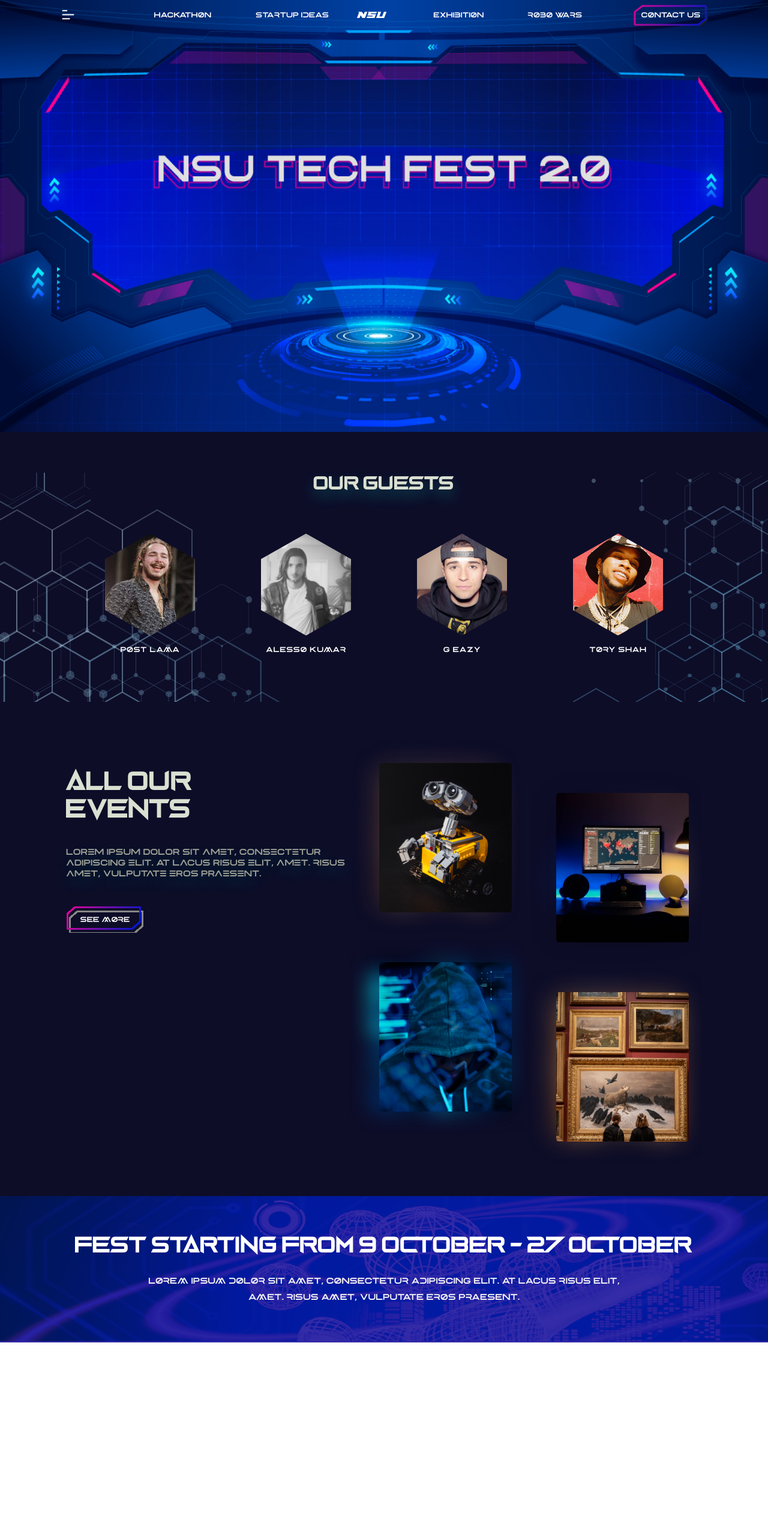
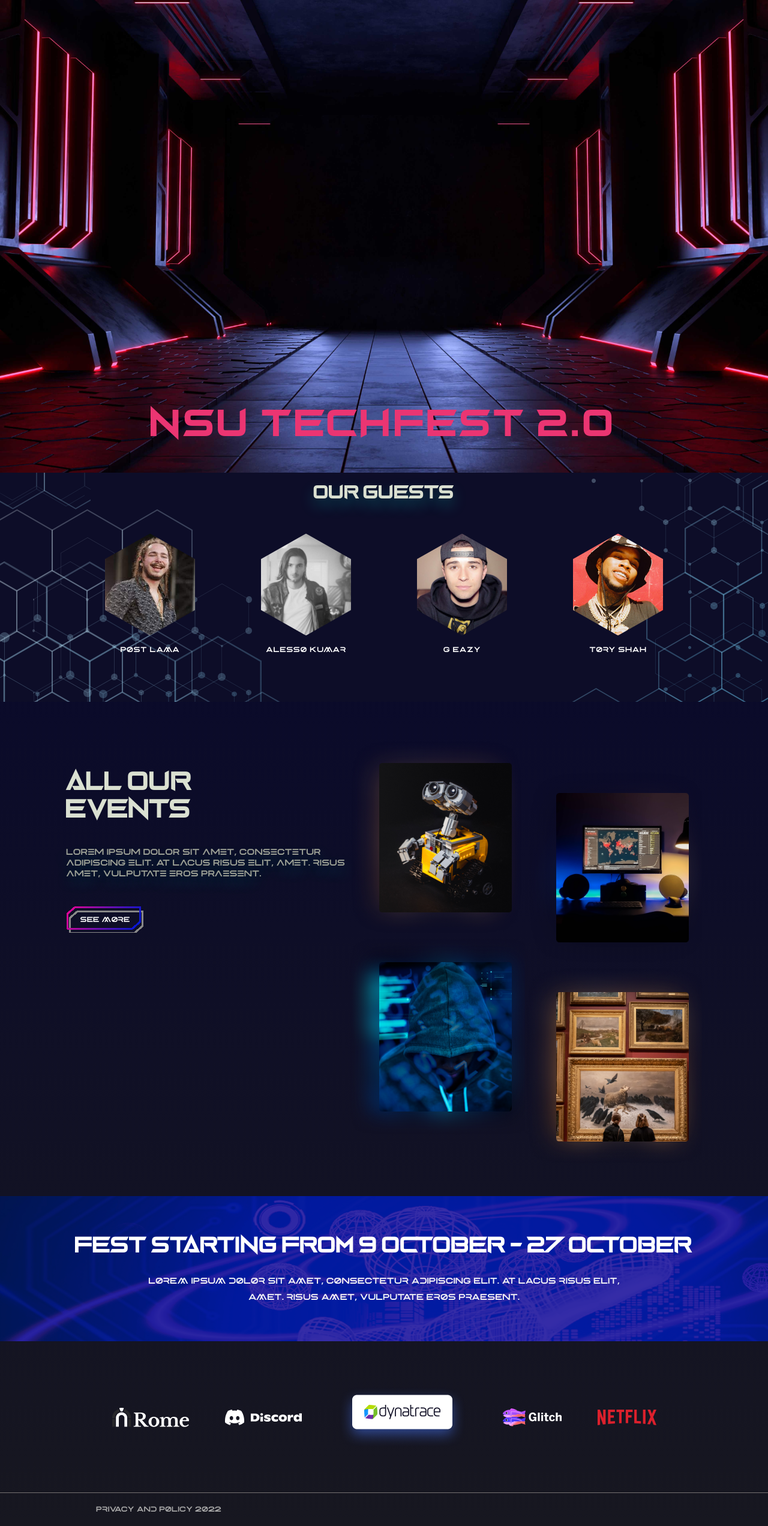
Before and after one commit to scodus/nsu-frontend, a React (Vite) app: page / in a window 1280 px wide. Shown: the top 2544 px of the page at 60% size. Before the commit the page ends 2238 px from the top, so only its background shows below. Built offline with nearby package versions, Linux system fonts and the light colour scheme.

Commit message:
homepage basic done, route with layout is setup and navbar active is setup too

```diff
--- a/src/App.jsx
+++ b/src/App.jsx
@@ -1,15 +1,21 @@
-import { Routes, Route } from "react-router-dom";
+import { Routes, Route, Outlet } from "react-router-dom";
 import HomePage from "./pages/home";
 import OtherPage from "./pages/utils";
 import Hackathon from "./pages/hackathon";
+import HomepageLayout from "./layouts/HomepageLayout";
 
 function App() {
   return (
     <div>
       <Routes>
-        <Route path="/" element={<HomePage />} />
-        <Route path="/other" element={<OtherPage />} />
-        <Route path="/hackathon" element={<Hackathon />} />
+        {/* layout wrapper  */}
+        <Route element={<HomepageLayout render={() => <Outlet />} />}>
+          {/* pages inside that layout */}
+          <Route path="/" element={<HomePage />} />
+          <Route path="/hackathon" element={<Hackathon />} />
+          <Route path="/other" element={<OtherPage />} />
+          {/* end of pages  */}
+        </Route>
       </Routes>
     </div>
   );
--- a/src/components/navbar/index.jsx
+++ b/src/components/navbar/index.jsx
@@ -2,27 +2,42 @@
   NavbarCenterLeft,
   NavbarMiddle,
   NavbarParent,
-  CenterTitle,
   NavbarCenterRight,
   ContactBtn,
+  NavLink,
+  NavCenterLink,
+  Icon,
 } from "./styles";
 import { ReactComponent as MenuIcon } from "./../../assets/hamburger.svg";
+import { useLocation } from "react-router-dom";
 
 const Navbar = () => {
+  const { pathname } = useLocation();
+
+  // use this to render navbar active link
+  const renderActive = (item) => {
+    return pathname.slice(1) === item ? "active" : "deactive";
+  };
+  // --------------------------
+
   return (
     <NavbarParent>
-      <div>
+      <Icon>
         <MenuIcon />
-      </div>
+      </Icon>
       <NavbarMiddle>
         <NavbarCenterLeft>
-          <div>hackathon</div>
-          <div>startup ideas</div>
+          <NavLink active={renderActive("hackathon")} to={"/hackathon"}>
+            hackathon
+          </NavLink>
+          <NavLink to="#">startup ideas</NavLink>
         </NavbarCenterLeft>
-        <CenterTitle>NSU</CenterTitle>
+        <NavCenterLink active={renderActive("")} to="/">
+          NSU
+        </NavCenterLink>
         <NavbarCenterRight>
-          <div>exhibition</div>
-          <div>robo wars</div>
+          <NavLink to="#">exhibition</NavLink>
+          <NavLink to="#">robo wars</NavLink>
         </NavbarCenterRight>
       </NavbarMiddle>
       <ContactBtn>Contact Us</ContactBtn>
--- a/src/components/navbar/styles.js
+++ b/src/components/navbar/styles.js
@@ -1,5 +1,6 @@
 import styled from "styled-components";
 import btn from "./../../assets/contact-btn.png";
+import { Link } from "react-router-dom";
 
 const NavbarParent = styled.div`
   width: 100vw;
@@ -11,7 +12,9 @@
   padding: 25px 100px;
   color: #fff;
 `;
-
+const Icon = styled.div`
+  cursor: pointer;
+`;
 const NavbarMiddle = styled.div`
   display: flex;
   justify-content: space-between;
@@ -37,22 +40,6 @@
   display: flex;
   width: 33rem;
   justify-content: space-around;
-
-  > * {
-    /* margin: 0 10px; */
-    font-family: "polaris";
-    font-size: 1.2rem;
-    font-weight: 400;
-    text-transform: uppercase;
-  }
-`;
-
-const CenterTitle = styled.div`
-  margin: 0 4.5rem;
-  font-family: "paladins";
-  letter-spacing: 0.01em;
-  font-size: 16px;
-  font-weight: 400;
 `;
 
 const ContactBtn = styled.div`
@@ -69,12 +56,31 @@
   font-weight: 400;
   text-transform: uppercase;
 `;
+const NavLink = styled(Link)`
+  text-decoration: none;
+  color: ${(props) => (props.active === "active" ? "#1FF8D1" : "#fff")};
+  font-family: "polaris";
+  font-size: 1.2rem;
+  font-weight: 400;
+  text-transform: uppercase;
+`;
 
+const NavCenterLink = styled(Link)`
+  text-decoration: none;
+  margin: 0 4.5rem;
+  font-family: "paladins";
+  letter-spacing: 0.01em;
+  font-size: 16px;
+  font-weight: 400;
+  color: ${(props) => (props.active === "active" ? "#1FF8D1" : "#fff")};
+`;
 export {
   NavbarParent,
   NavbarMiddle,
   NavbarCenterLeft,
   NavbarCenterRight,
-  CenterTitle,
+  NavCenterLink,
   ContactBtn,
+  NavLink,
+  Icon,
 };
--- /dev/null
+++ b/src/pages/home/SponsorSection.jsx
@@ -0,0 +1,20 @@
+import { SponsorImage, SponsorParent } from "./styles";
+import logo1 from "./../../assets/logos/logo-1.png";
+import logo2 from "./../../assets/logos/logo-2.png";
+import logo3 from "./../../assets/logos/logo-3.png";
+import logo4 from "./../../assets/logos/logo-4.png";
+import logo5 from "./../../assets/logos/logo-5.png";
+
+const SponsorSection = () => {
+  return (
+    <SponsorParent>
+      <SponsorImage src={logo1} />
+      <SponsorImage src={logo2} />
+      <SponsorImage src={logo3} />
+      <SponsorImage src={logo4} />
+      <SponsorImage src={logo5} />
+    </SponsorParent>
+  );
+};
+
+export default SponsorSection;
--- a/src/pages/home/index.jsx
+++ b/src/pages/home/index.jsx
@@ -1,29 +1,30 @@
 import PreLoader from "../../components/preloader";
 import HomepageLayout from "../../layouts/HomepageLayout";
-import { Header } from "./styles";
+import { Footer, Header, HomeParent } from "./styles";
 
 import GuestSection from "./GuestSection";
 import EventSection from "./EventSection";
 import StartingDate from "./StartingDate";
+import SponsorSection from "./SponsorSection";
 
 const HomePage = () => {
   return (
-    <div>
-      {/* <PreLoader /> */}
+    <HomeParent>
+      <PreLoader />
+      {/* Hero Section */}
       <Header />
       {/* this is guest area */}
       <GuestSection />
       {/* this is all our events section */}
       <EventSection />
-
       {/* start end text in here */}
       <StartingDate />
-    </div>
+      {/* sponsor area here */}
+      <SponsorSection />
+
+      <Footer>privacy and policy 2022</Footer>
+    </HomeParent>
   );
 };
 
-const HomePageWithNavbar = () => {
-  return <HomepageLayout render={() => <HomePage />} />;
-};
-
-export default HomePageWithNavbar;
+export default HomePage;
--- a/src/pages/home/styles.js
+++ b/src/pages/home/styles.js
@@ -6,6 +6,10 @@
   display: flex;
   align-items: center;
   justify-content: center;
+`;
+
+const HomeParent = styled.div`
+  background: linear-gradient(180deg, #000032 0%, #171720 100%);
 `;
 
 const Header = styled.div`
@@ -19,7 +23,7 @@
 
 const GuestArea = styled.div`
   width: 100vw;
-  background-color: #0d0d28;
+  /* background-color: #0d0d28; */
   color: #fff;
   padding-top: 6.8rem;
   position: relative;
@@ -27,7 +31,7 @@
 
 const GuestAreaTitle = styled.div`
   position: absolute;
-  top: 0;
+  top: 1.5rem;
   left: 50%;
   transform: translateX(-50%);
   display: flex;
@@ -101,7 +105,7 @@
 
 const EventArea = styled.div`
   width: 100vw;
-  background-color: #0d0d28;
+  /* background-color: #0d0d28; */
   display: flex;
   justify-content: space-between;
   padding: 11rem 11rem 5rem 11rem;
@@ -240,9 +244,32 @@
   margin-top: 10px;
 `;
 
+const SponsorParent = styled.div`
+  ${centerElement}
+  width: 100vw;
+  height: 25rem;
+  color: #fff;
+`;
+
+const SponsorImage = styled.img`
+  margin: 3rem;
+`;
+
+const Footer = styled.div`
+  padding: 2rem 16rem;
+  font-family: "polaris";
+  font-weight: 400;
+  font-size: 12px;
+  line-height: 15px;
+  text-transform: uppercase;
+  color: #a9a9a9;
+  border-top: 1px solid #757171;
+`;
+
 export {
   Header,
   GuestArea,
+  HomeParent,
   GuestAreaTitle,
   SpaceBetweenFlex,
   Hexagon,
@@ -267,4 +294,7 @@
   DateText,
   DateTextHeading,
   DateTextItem,
+  SponsorParent,
+  SponsorImage,
+  Footer,
 };
```
